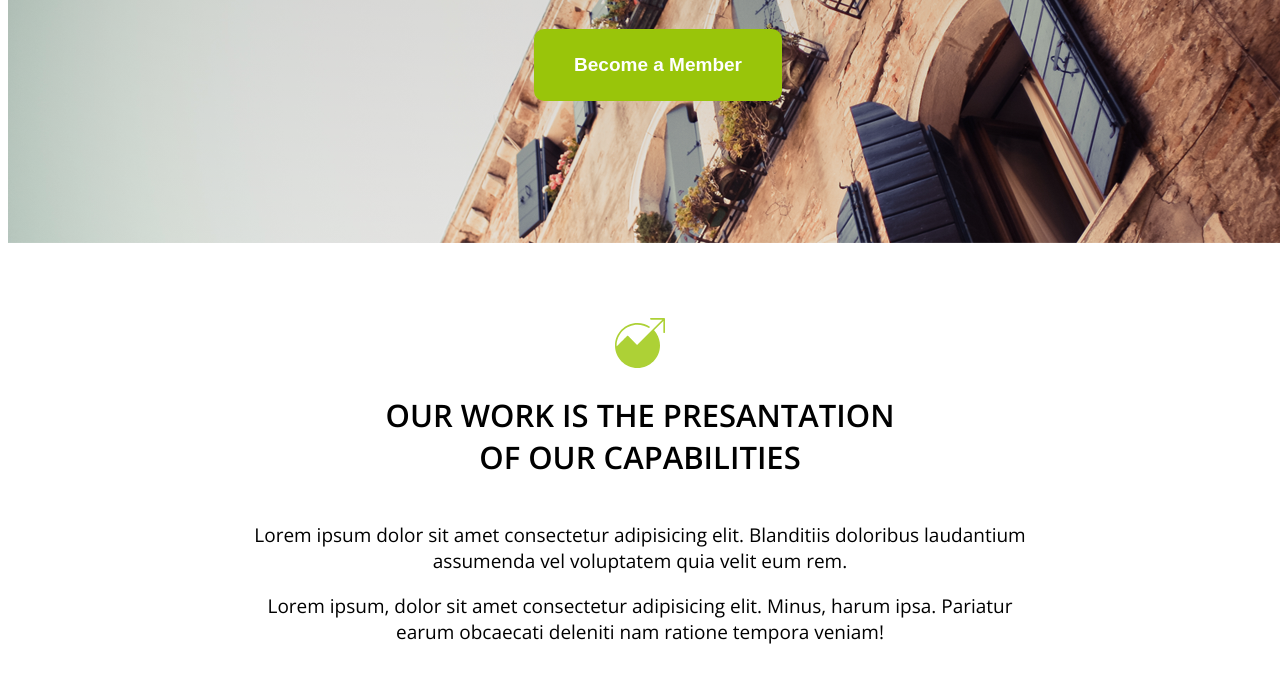
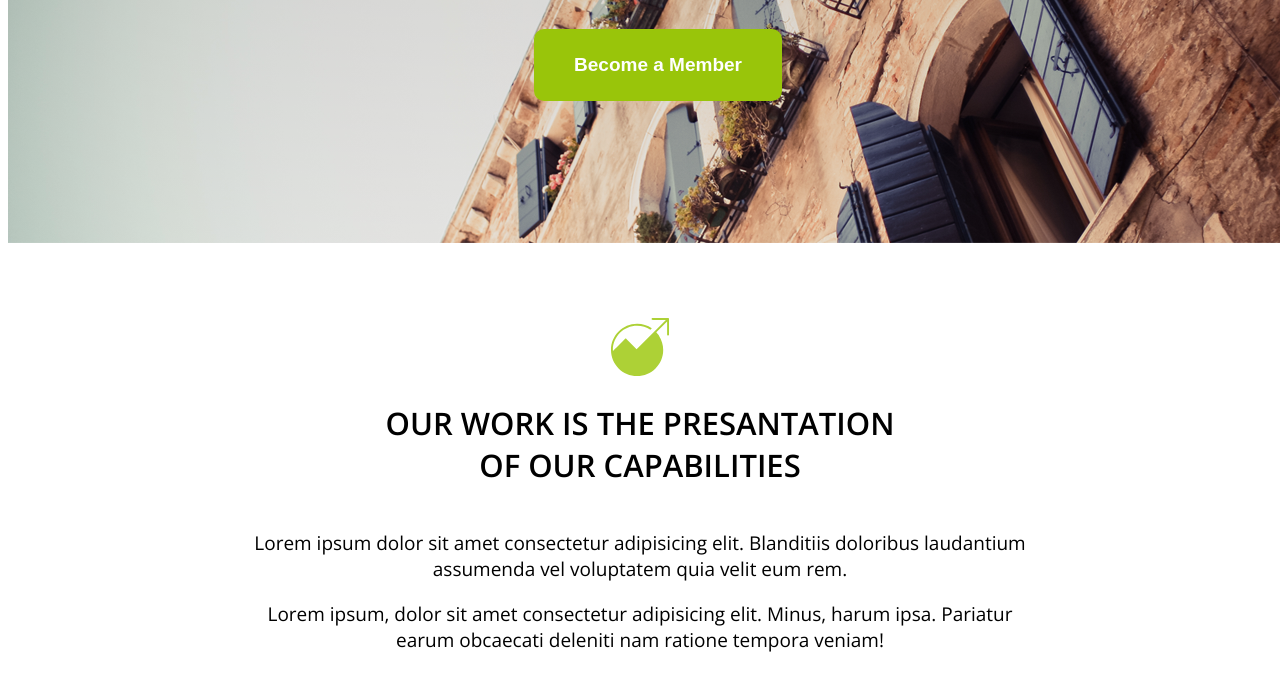
Before and after one commit to Normal-Pepper/Icrowdme, a plain HTML site: page index.html in a window 1280 px wide. Shown: the part 385-1065 px from the top of the page. Drawn offline with nearby package versions, Linux system fonts and the light colour scheme.

Commit message:
fix header,fix image

```diff
--- a/css/style.css
+++ b/css/style.css
@@ -9,6 +9,8 @@ header {
     display: flex;
     justify-content: space-around;
     align-items: center;
+    width: 1020px;
+    margin: 0 auto;
 }
 
 header ul {
@@ -17,12 +19,16 @@ header ul {
 }
 
 header ul li {
-    margin-left: 50px;
+    margin-left: 30px;
     text-transform: uppercase;
     font-size: 13px;
     font-weight: 600;
     color: grey;
     list-style: none;
+}
+
+header ul li:last-child{
+    margin-right: 30px;
 }
 
 header button {
@@ -76,10 +82,11 @@ header button {
     align-items: center;
 }
 
-.block2 img {
-    width: 50px;
-    height: 50px;
+.shape {
+    width: 58px;
+    height: 58px;
     margin-top: 75px;
+    background-image: url(../images/Shape846.svg);
 }
 
 .block2 h2 {
--- a/index.html
+++ b/index.html
@@ -28,7 +28,7 @@
             <button>Become a Member</button>
         </section>
         <section class="block2">
-            <img src="./images/Shape846.svg">
+            <div class="shape"></div>
             <h2>our work is the presantation <br>of our capabilities</h2>
             <div>
                 <p>Lorem ipsum dolor sit amet consectetur adipisicing elit. Blanditiis doloribus
```
